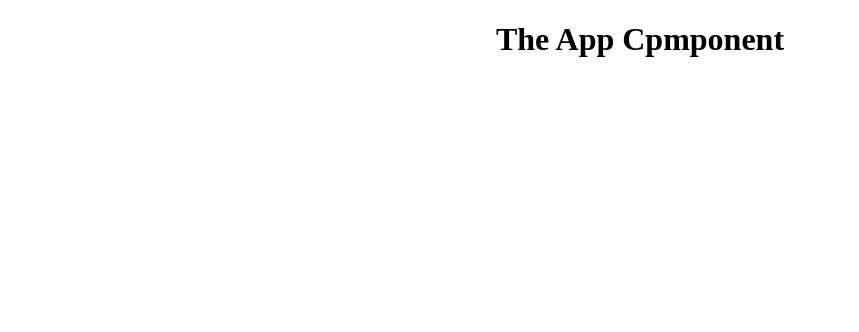
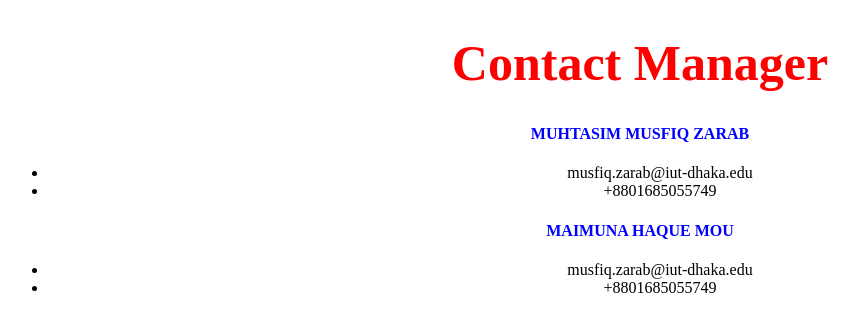
Before and after one commit to MuhtasimMusfiqZarab/Contact-Manager, a React (Create React App) app: page / in a window 1280 px wide. Shown: the top 332 px of the page, without its empty margins (0-859 px from the left). Built offline with nearby package versions, Linux system fonts and the light colour scheme.

Commit message:
inline styling

```diff
--- a/src/App.js
+++ b/src/App.js
@@ -1,11 +1,23 @@
 import React, { Component } from "react";
 import "./App.css";
+import Contact from "./components/Contact";
+import Header from "./components/Header";
 
 class App extends Component {
   render() {
     return (
       <div className="App">
-        <h1>The App Cpmponent</h1>
+        <Header branding="Contact Manager" />
+        <Contact
+          name="Muhtasim Musfiq Zarab"
+          email="musfiq.zarab@iut-dhaka.edu"
+          phone="+8801685055749"
+        />
+        <Contact
+          name="Maimuna Haque Mou"
+          email="musfiq.zarab@iut-dhaka.edu"
+          phone="+8801685055749"
+        />
       </div>
     );
   }
--- a/src/components/Contact.js
+++ b/src/components/Contact.js
@@ -0,0 +1,27 @@
+import React, { Component } from "react";
+import PropTypes from "prop-types";
+import "./contact.css";
+
+class Contact extends Component {
+  state = {};
+  render() {
+    const { name, email, phone } = this.props;
+    return (
+      <div>
+        <h4>{this.props.name}</h4>
+        <ul>
+          <li>{email}</li>
+          <li>{phone}</li>
+        </ul>
+      </div>
+    );
+  }
+}
+
+Contact.propTypes = {
+  name: PropTypes.string.isRequired,
+  email: PropTypes.string.isRequired,
+  phone: PropTypes.string.isRequired
+};
+
+export default Contact;
--- /dev/null
+++ b/src/components/Header.js
@@ -0,0 +1,26 @@
+import React, { Component } from "react";
+import PropTypes from "prop-types";
+
+const Header = props => {
+  const { branding } = props;
+  return (
+    <div>
+      <h1 style={headingStyle}>{props.branding}</h1>
+    </div>
+  );
+};
+
+Header.defaultProps = {
+  branding: "My App"
+};
+
+Header.propTypes = {
+  branding: PropTypes.string.isRequired
+};
+
+const headingStyle = {
+  color: "red",
+  fontSize: "50px"
+};
+
+export default Header;
--- /dev/null
+++ b/src/components/contact.css
@@ -0,0 +1,4 @@
+h4 {
+  color: blue;
+  text-transform: uppercase;
+}
```
